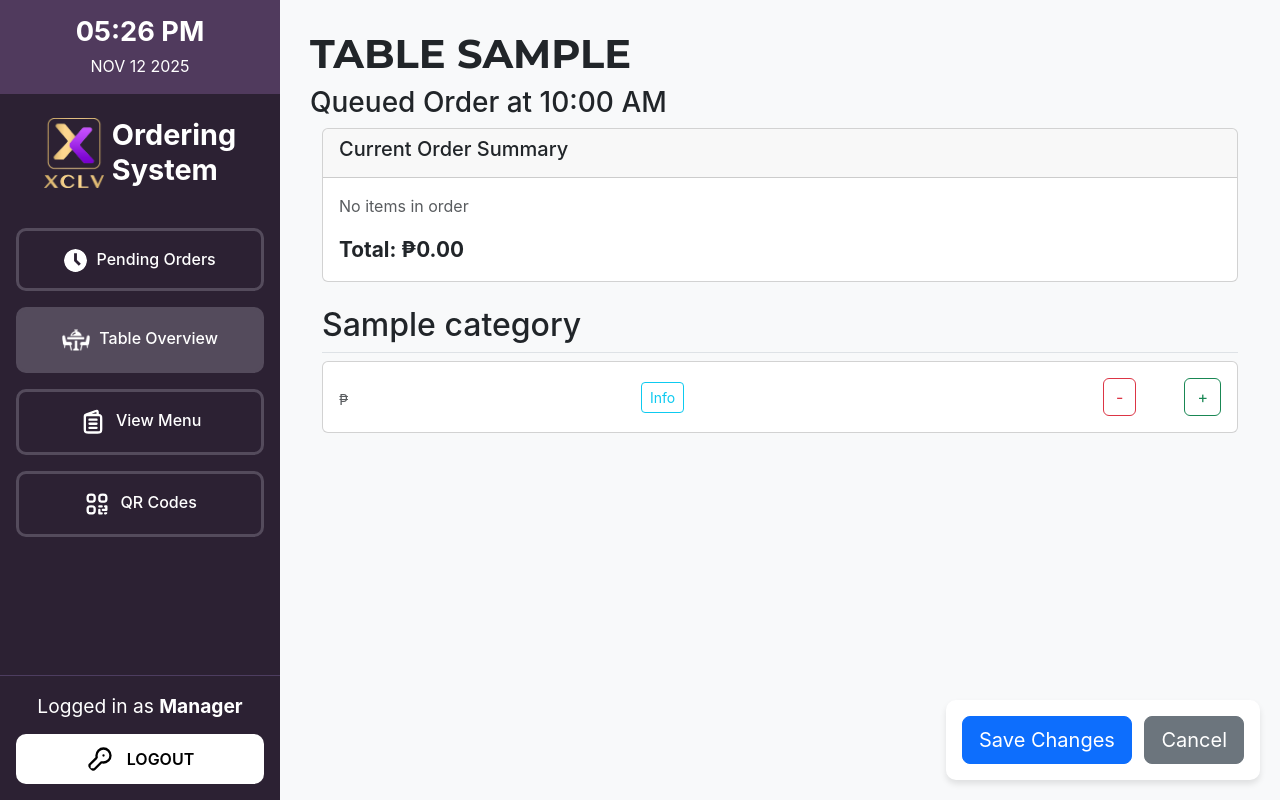
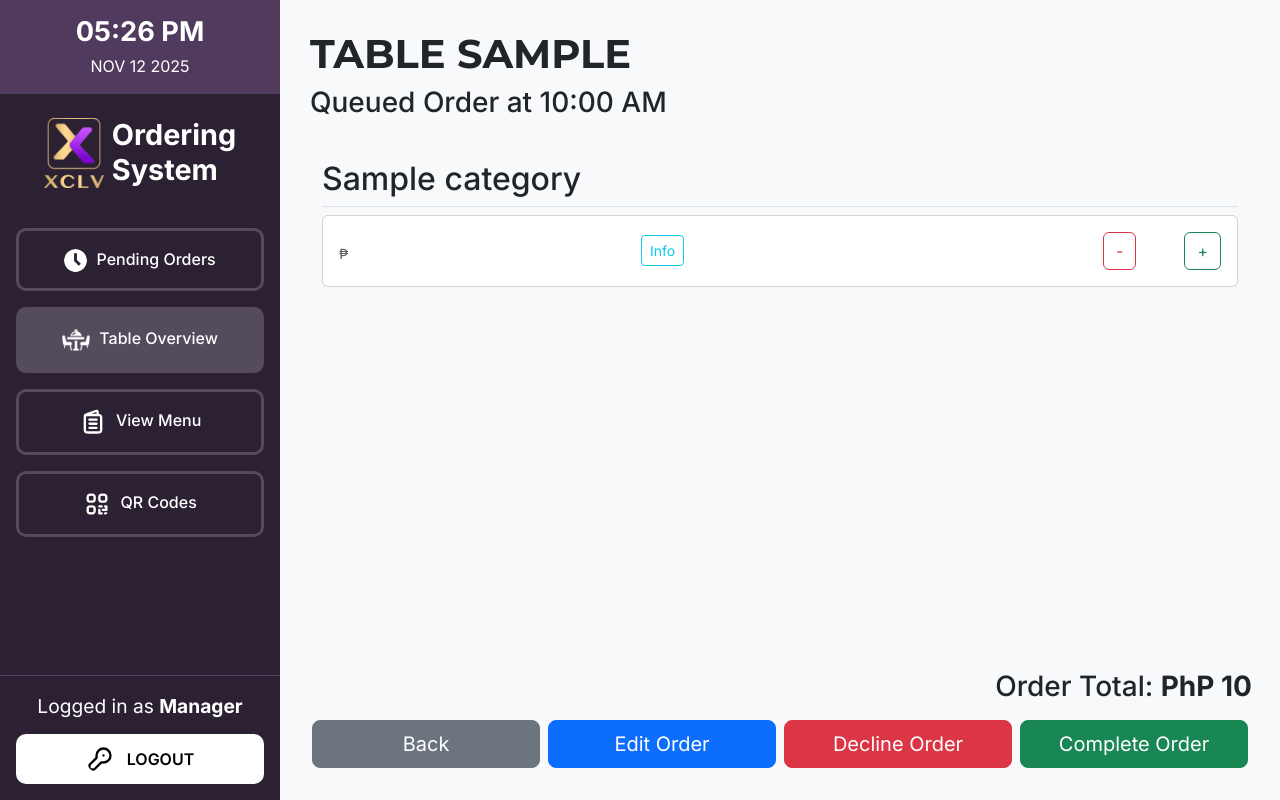
Before and after one commit to lowhiz/XCLV-ORDERING, a Django app: template templates/tables/edit_order.html in a window 1280 px wide. Run offline with Django 5.2, Linux system fonts and the light colour scheme; the template is opened without the code that fills it: most values are stand-ins (such as "Sample title", 1, 10 or a date in 2020).

Commit message:
feat: edit order page

```diff
--- a/tables/static/js/edit_order.js
+++ b/tables/static/js/edit_order.js
@@ -249,9 +249,7 @@ function saveOrderChanges() {
 }
 
 function cancelEdit() {
-    if (confirm('Are you sure you want to cancel? Any changes will be lost.')) {
-        window.location.href = '/tables/?admin=true';
-    }
+  window.location.href = '/tables/?admin=true';
 }
 
 // Helper function to get CSRF token
--- a/templates/tables/edit_order.html
+++ b/templates/tables/edit_order.html
@@ -21,10 +21,16 @@
       href="https://fonts.googleapis.com/css2?family=Montserrat:wght@400;700&display=swap"
       rel="stylesheet"
     />
+
+    <link href="https://fonts.googleapis.com/css2?family=Inter:ital,opsz,wght@0,14..32,100..900;1,14..32,100..900&display=swap" rel="stylesheet">
+
+    <!-- PLEASE COMMIT THESE TO EXTERNAL CSS SOON!!! -->
+    <!-- PLEASE COMMIT THESE TO EXTERNAL CSS SOON!!! -->
+    <!-- PLEASE COMMIT THESE TO EXTERNAL CSS SOON!!! -->
     <style>
+
         .admin-header {
             background-color: #2C2133;
-            color: white;
             padding: 1rem;
             margin-bottom: 2rem;
         }
@@ -40,10 +46,45 @@
             position: fixed;
             bottom: 20px;
             right: 20px;
-            background: white;
             padding: 1rem;
             border-radius: 10px;
             box-shadow: 0 4px 6px rgba(0,0,0,0.1);
+        }
+
+        /* New layout styles */
+        .main-content {
+            height: 100vh;
+            display: flex;
+            flex-direction: column;
+        }
+
+        .fixed-top-section {
+            flex-shrink: 0;
+            z-index: 10;
+            padding-bottom: 1rem;
+        }
+
+        .scrollable-menu-section {
+            flex: 1;
+            overflow-y: auto;
+            padding: 1rem 0;
+            margin-bottom: 110px; /* Space for fixed bottom controls */
+        }
+
+        .fixed-bottom-section {
+            position: fixed;
+            bottom: 0;
+            left: 280px; /* Account for sidebar width */
+            right: 0;
+            padding: 1rem;
+            z-index: 20;
+        }
+
+        /* Responsive adjustment */
+        @media (max-width: 992px) {
+            .fixed-bottom-section {
+                left: 0;
+            }
         }
     </style>
 </head>
@@ -100,47 +141,16 @@
         </div>
     </div>
 
-    <!-- Admin Header -->
-    <!--
-    <div class="admin-header">
-        <div class="d-flex justify-content-between align-items-center">
-            <div>
-                <h3>Edit Order - {{ table_display }}</h3>
-                <p class="mb-0">Order ID: {{ table_order.table_order_id }}</p>
-                <small>Order Time: {{ table_order.order_time }}</small>
-            </div>
-            <div>
-                <a href="{% url 'pending_table_orders' %}" class="btn btn-light">← Back to Orders</a>
-            </div>
-        </div>
-    </div>
-    -->
-
     <div class="main-content">
+        <!-- Fixed Top Section -->
+        <div class="fixed-top-section">
             <h1 class="dashboard-heading">Table {{ table_display }}</h1>
             <h3>Queued Order at {{ table_order.order_time|time:"g:i A" }}</h3>
-
-
-        <div class="container">
-            <!-- Current Order Summary at Top -->
-            <div class="row mb-4">
-                <div class="col-12">
-                    <div class="card">
-                        <div class="card-header">
-                            <h5>Current Order Summary</h5>
-                        </div>
-                        <div class="card-body">
-                            <div id="current-order-summary">
-                                <!-- Will be populated by JavaScript -->
-                            </div>
-                            <div id="order-total" class="mt-3" style="font-weight: bold; font-size: 1.3rem;">
-                                Total: ₱{{ current_total }}
-                            </div>
-                        </div>
-                    </div>
-                </div>
         </div>
 
+        <!-- Scrollable Menu Section -->
+        <div class="scrollable-menu-section">
+            <div class="container">
                 <!-- Menu Items for Editing -->
                 {% if categories %}
                     {% for category, items in categories.items %}
@@ -207,15 +217,37 @@
                     </div>
                 {% endif %}
             </div>
+        </div>
 
-        <!-- Admin Controls (Fixed Position) -->
-        <div class="admin-controls">
-            <button onclick="saveOrderChanges()" class="btn btn-primary btn-lg">
-                Save Changes
+        <!-- Fixed Bottom Section -->
+        <div class="fixed-bottom-section mb-3">
+            <div class="container">
+                <h3 class="text-end">Order Total: <strong>PhP {{ current_total }}</strong></h3>
+            </div>
+            <div class="d-flex justify-content-center container pt-2">
+                <div class="row w-100 g-2">
+                    <div class="col">
+                        <button onclick="cancelEdit()" class="btn btn-secondary btn-lg w-100">
+                            Back
                         </button>
-            <button onclick="cancelEdit()" class="btn btn-secondary btn-lg ms-2">
-                Cancel
+                    </div>
+                    <div class="col">
+                        <button onclick="saveOrderChanges()" class="btn btn-primary btn-lg w-100">
+                            Edit Order
                         </button>
+                    </div>
+                    <div class="col">
+                        <button onclick="deleteOrder()" class="btn btn-danger btn-lg w-100">
+                            Decline Order
+                        </button>
+                    </div>
+                    <div class="col">
+                        <button onclick="completeOrder()" class="btn btn-success btn-lg w-100">
+                            Complete Order
+                        </button>
+                    </div>
+                </div>
+            </div>
         </div>
 
         <!-- Hidden data for JavaScript -->
```
Lines whose indentation alone changed are shown as unchanged.
